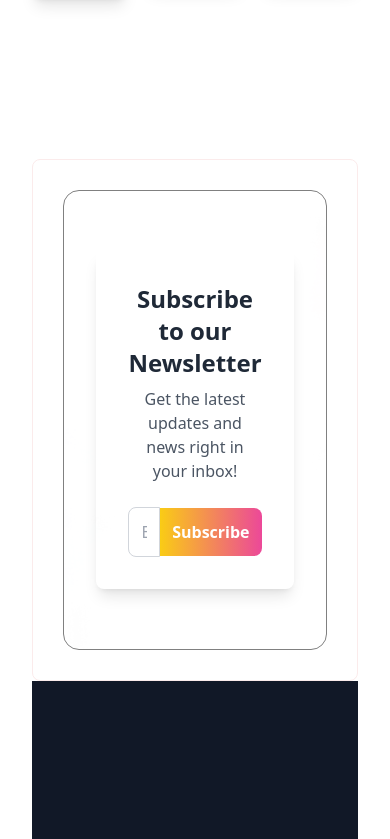
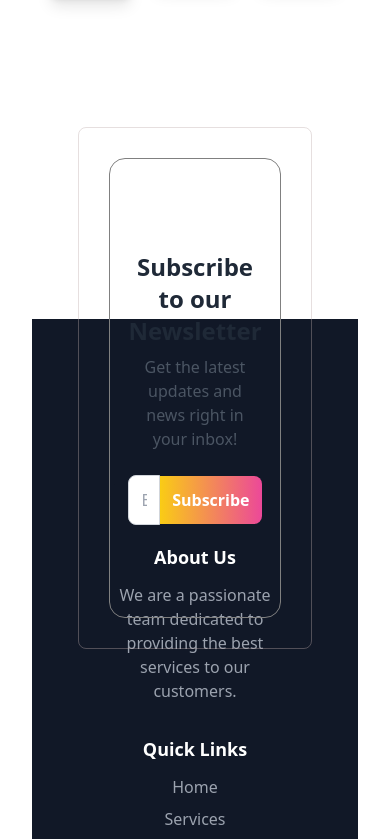
Before and after one commit to Bytes-Farabi/b10a7-dream-11-main, a React (Vite) app: page / in a window 390 px wide. Shown: the part 3145-3984 px from the top of the page. Built offline with nearby package versions, Linux system fonts and the light colour scheme.

Commit message:
relative jhamela design done

```diff
--- a/src/AllComponents/Home/Home.jsx
+++ b/src/AllComponents/Home/Home.jsx
@@ -27,7 +27,7 @@ const Home = ({ handleActiveTab, isActive, handleCredit, credit, handleSelectedP
                     </div>
                 </div>
             </div>
-            <div>
+            <div className="w-[90%] mx-auto mb-80">
                 {
                     // eslint-disable-next-line react/prop-types
                     isActive.available ? <Available handleSelectedPlayer={handleSelectedPlayer} selectedPlayer={selectedPlayer}></Available> : <Selected selectedPlayer={selectedPlayer} key={selectedPlayer.id} handleDelete={handleDelete}></Selected>
@@ -36,7 +36,8 @@ const Home = ({ handleActiveTab, isActive, handleCredit, credit, handleSelectedP
 
             {/* shadow banner */}
 
-            <div className="shadow-banner border border-[#c9111115] mt-40 rounded-lg">
+            <div className=" mx-0 z-30 flex justify-center">
+            <div className="shadow-banner border border-[#bda9a960] -mt-48 rounded-lg w-[90%] mx-auto absolute z-20 max-w-[60%] m-auto">
                 <div>
                     <div className="flex items-center justify-center" style={{
                         backgroundImage: `url('/assets/bg-shadow.png')`,
@@ -47,7 +48,7 @@ const Home = ({ handleActiveTab, isActive, handleCredit, credit, handleSelectedP
                         margin: 30,
                         border: '1px solid gray'
                     }}>
-                        <div className="rounded-lg shadow-lg p-8 m-10 mx-4 sm:mx-0">
+                        <div className="rounded-lg  p-8 m-10 mx-4 sm:mx-0">
                             <h2 className="text-2xl font-semibold text-center mb-2">
                                 Subscribe to our Newsletter
                             </h2>
@@ -69,8 +70,9 @@ const Home = ({ handleActiveTab, isActive, handleCredit, credit, handleSelectedP
                     </div>
                 </div>
             </div>
+            </div>
 
-            <div className="footer-section">
+            <div className="footer-section relative z-10">
                 <footer className="bg-gray-900 text-white py-10 pt-56">
                     <div className="container mx-auto px-20 grid grid-cols-1 sm:grid-cols-3 gap-8 text-center sm:text-left">
 
```
